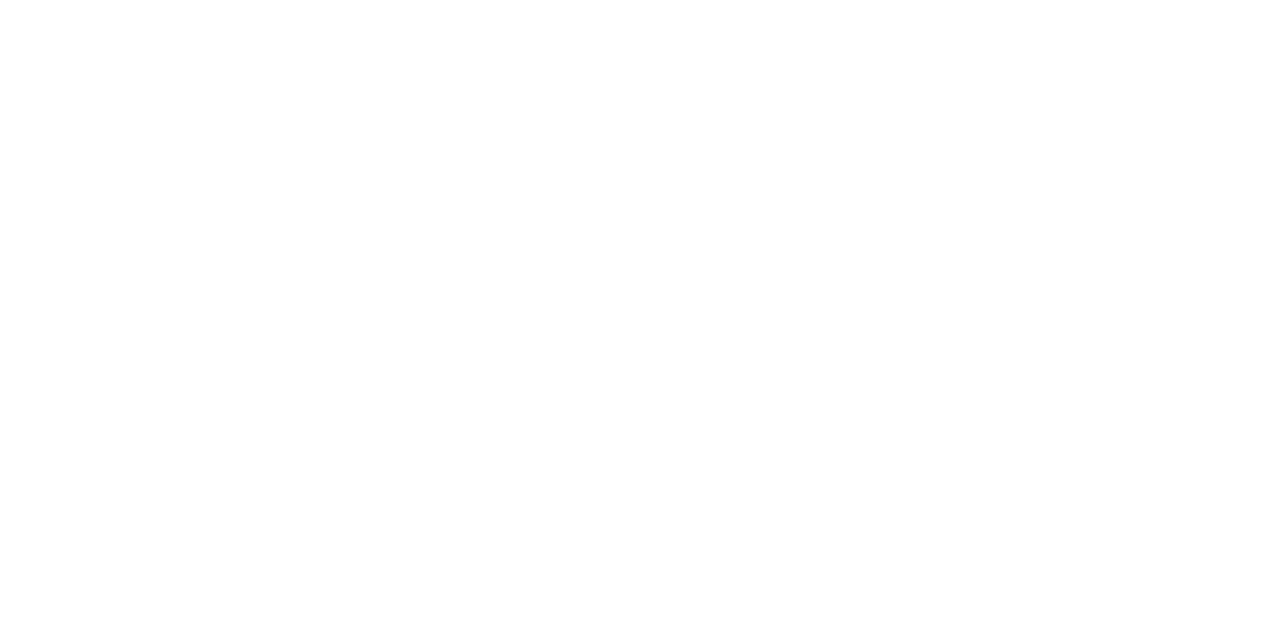
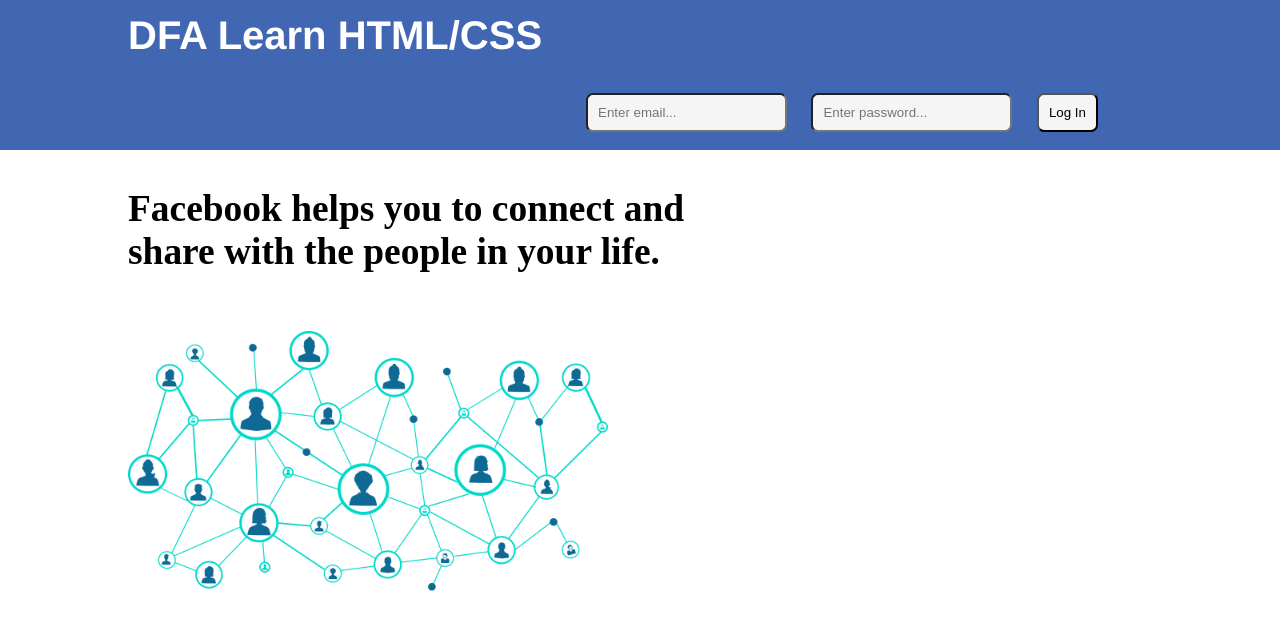
Before and after one commit to digital-futures-academy-se-2404-a/web-fundamentals-mini-group-project-group-1, a plain HTML site: page index.html in a window 1280 px wide. Drawn offline with Linux system fonts and the light colour scheme.

Commit message:
nav bar and sidebar

```diff
--- a/index.html
+++ b/index.html
@@ -6,12 +6,26 @@
 
 <head>
     <title>DFA Learn HTML/CSS - Group Amazing #1</title>
+    <link rel="stylesheet" href="styles.css">
+
 </head>
 
 <body>
-    <header></header>
+    <header>
+        <nav>
+            <h1>DFA Learn HTML/CSS</h1>
+            <div class="login-form">
+                <input class="login" type="email" placeholder="Enter email..." />
+                <input class="login" type="password" placeholder="Enter password..." />
+                <button class="login">Log In</button>
+            </div>
+        </nav>
+    </header>
     <container>
-        <section></section>
+        <section id="sidebar">
+            <h3>Facebook helps you to connect and share with the people in your life.</h3>
+            <img src="./images/people-network.png" alt="Network of people">
+        </section>
         <section>
             <form>
 
--- a/styles.css
+++ b/styles.css
@@ -0,0 +1,55 @@
+body{
+    padding: 0;
+    margin: 0;
+}
+
+h1 {
+    margin: 0 0 0 10%;
+    max-width: fit-content;
+    display: inline-block;
+    font-size: 3.5em;
+    font-size: 40px;
+    padding-top: 1%;
+    padding-bottom: 1%;
+}
+
+nav {
+    background-color: rgb(66, 103, 178);
+    color: white;
+    height: 5%;
+    font-family: Helvetica, sans-serif;
+    max-height: 150px;
+}
+
+.login-form {
+    position: relative;
+    max-width: 50%;
+    display: inline-block;
+    padding-left: 45%;
+    padding-top: 1%;
+    padding-bottom: 1%;
+    vertical-align: top;
+}
+
+.login {
+    background-color: whitesmoke;
+    padding: 10px;
+    margin: 10px;
+    border-radius: 7px;
+}
+
+#sidebar {
+    font-size: 2em;
+    margin: 0 0 0 10%;
+    width: 50%;
+}
+
+#sidebar h3 {[
+
+]}
+
+#sidebar img {
+    margin: 20px auto;
+    width: 75%;
+    height: 60%;
+}
```
